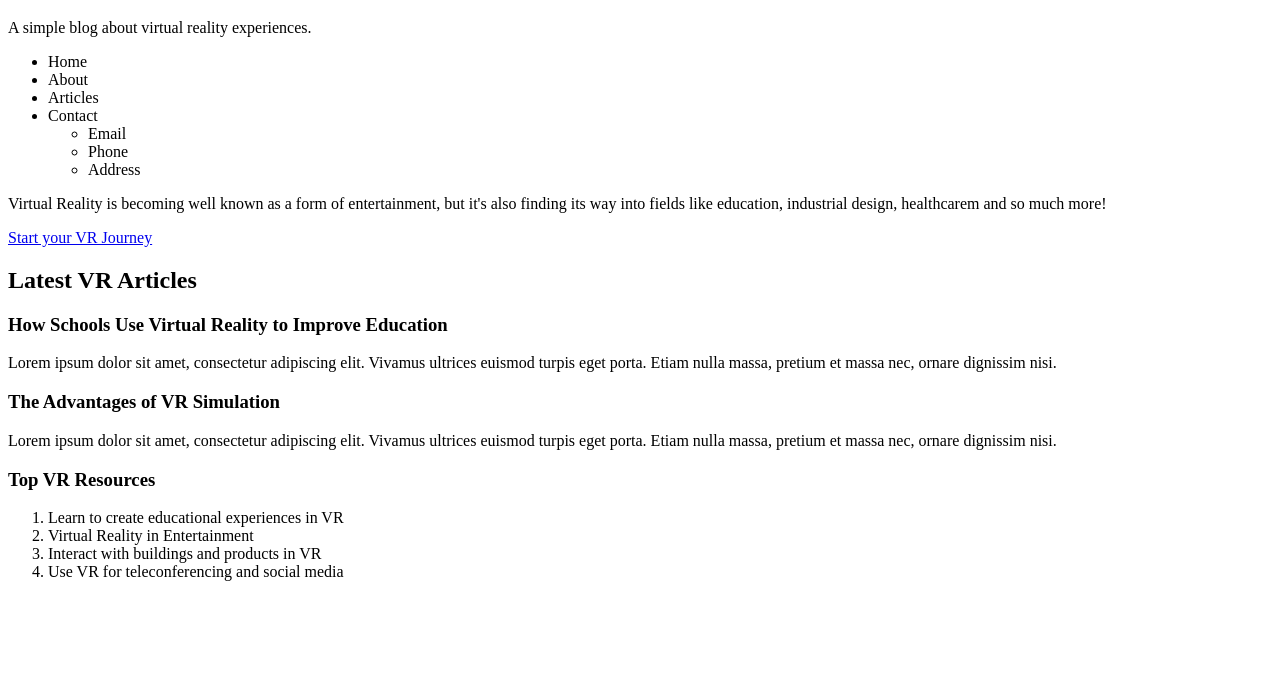
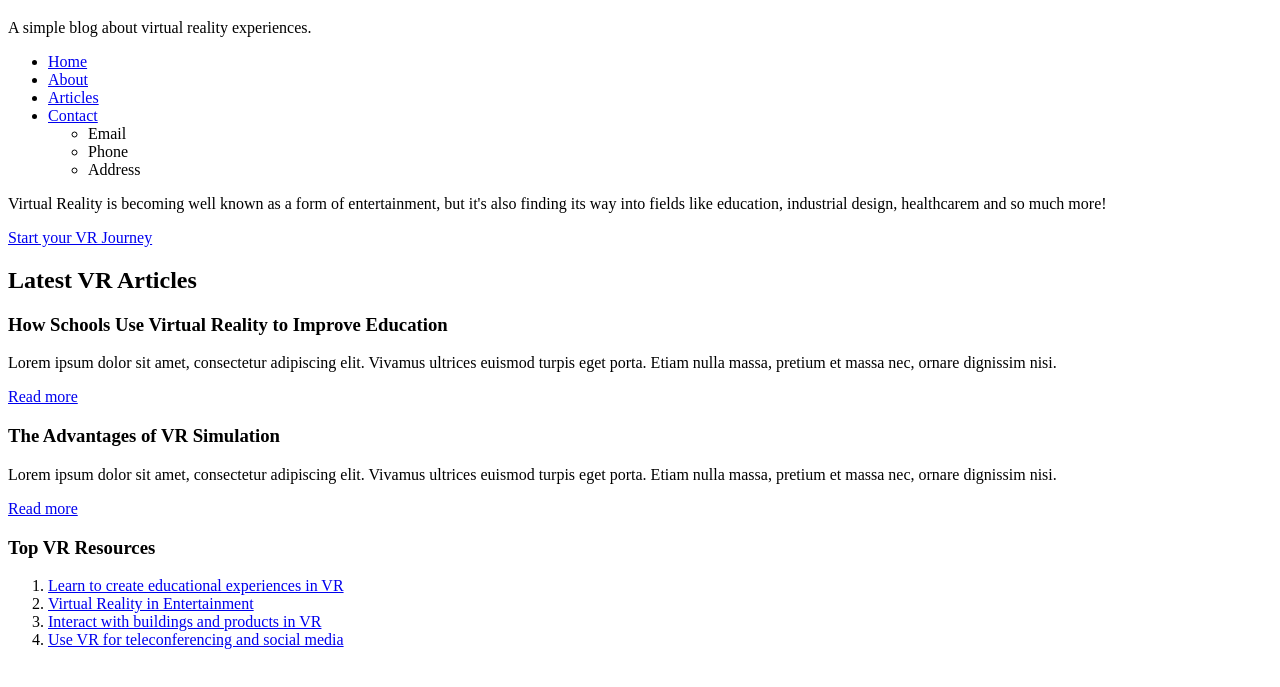
Before and after one commit to emilytrancat/HTML-Basics, a plain HTML site: page index.html in a window 1280 px wide. Shown: the part 61-748 px from the top of the page. Drawn offline with Linux system fonts and the light colour scheme.

Commit message:
Changes 5

```diff
--- a/index.html
+++ b/index.html
@@ -9,10 +9,10 @@
 <p>A simple blog about virtual reality experiences.</p>
 
 <ul>
-  <li>Home</li>
-  <li>About</li>
-  <li>Articles</li>
-  <li>Contact</li>
+  <li><a href="#">Home</a></li>
+  <li><a href="#">About</a></li>
+  <li><a href="#">Articles</a></li>
+  <li><a href="#">Contact</a></li>
   <ul>
     <li>Email</li>
     <li>Phone</li>
@@ -23,24 +23,27 @@
 <p>Virtual Reality is becoming well known as a form of entertainment, but it's also finding its way into fields like education,
   industrial design, healthcarem and so much more!</p>
 
-<a href="https://blog.teamtreehouse.com/should-i-learn-html-and-css">Start your VR Journey</a>
+<a href="https://blog.teamtreehouse.com/should-i-learn-html-and-css" target="_blank">Start your VR Journey</a>
+
 
 <h2>Latest VR Articles</h2>
 
 <h3>How Schools Use Virtual Reality to Improve Education</h3>
 <p>Lorem ipsum dolor sit amet, consectetur adipiscing elit. Vivamus ultrices euismod turpis eget porta.
 Etiam nulla massa, pretium et massa nec, ornare dignissim nisi.</p>
+<a href="#">Read more</a>
 
 <h3>The Advantages of VR Simulation</h3>
 <p>Lorem ipsum dolor sit amet, consectetur adipiscing elit. Vivamus ultrices euismod turpis eget porta.
   Etiam nulla massa, pretium et massa nec, ornare dignissim nisi.</p>
+<a href="#">Read more</a>
 
 <h3>Top VR Resources</h3>
 <ol>
-  <li>Learn to create educational experiences in VR</li>
-  <li>Virtual Reality in Entertainment</li>
-  <li> Interact with buildings and products in VR</li>
-  <li>Use VR for teleconferencing and social media</li>
+  <li><a href="#">Learn to create educational experiences in VR</a></li>
+  <li><a href="#">Virtual Reality in Entertainment</a></li>
+  <li><a href="#">Interact with buildings and products in VR</a></li>
+  <li><a href="#">Use VR for teleconferencing and social media</a></li>
 </ol>
 </body>
 
```
